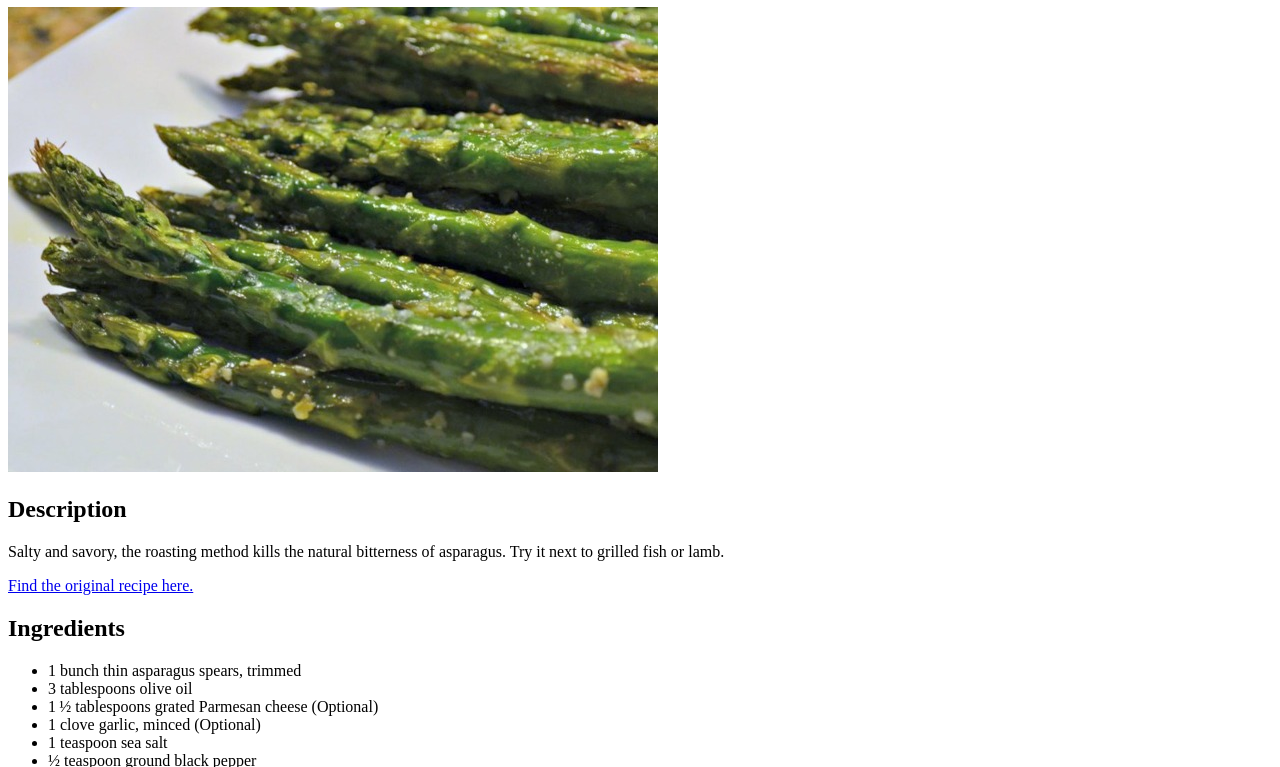
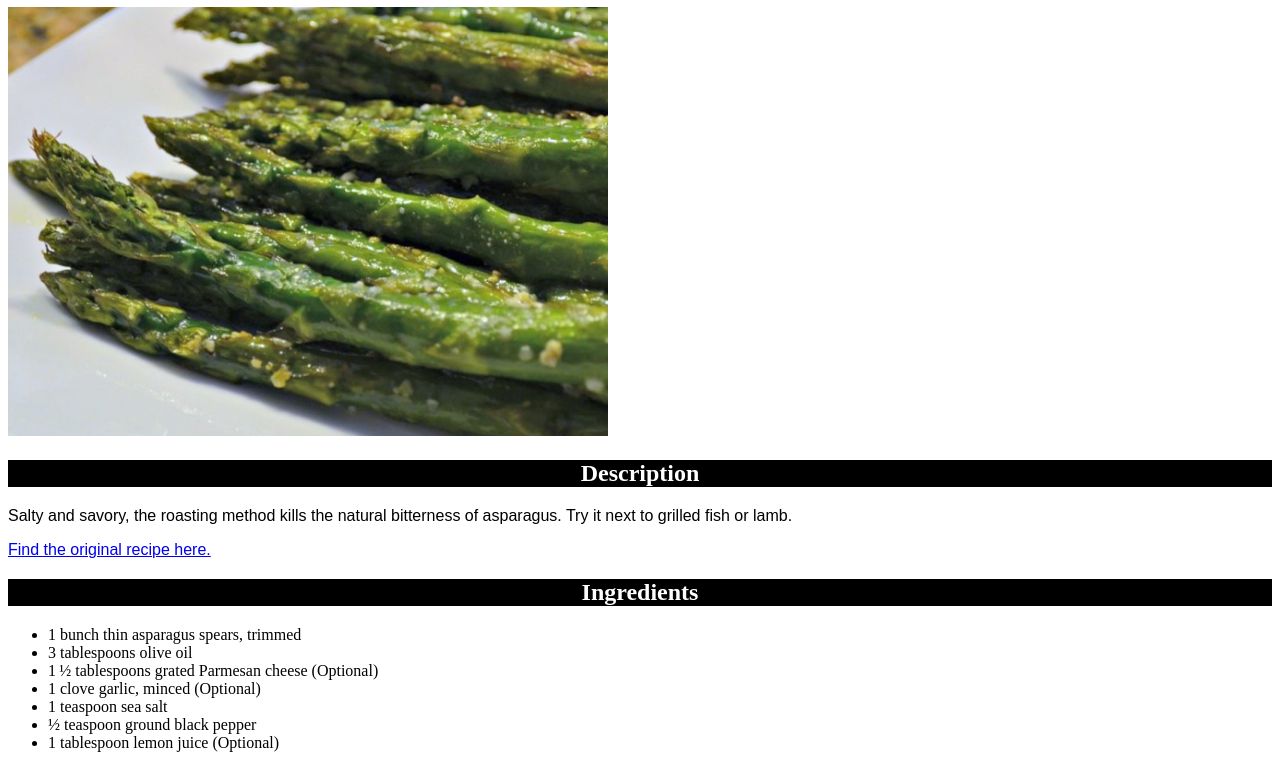
Before and after one commit to lightningwind/odin-recipes, a plain HTML site: page recipes/asparagus.html in a window 1280 px wide. Shown: the part 73-840 px from the top of the page. Drawn offline with Linux system fonts and the light colour scheme; files that its build step writes are made by us from their sources.

Commit message:
Add some styles

```diff
--- a/recipes/asparagus.html
+++ b/recipes/asparagus.html
@@ -5,7 +5,7 @@
     <meta http-equiv="X-UA-Compatible" content="IE=edge">
     <meta name="viewport" content="width=device-width, initial-scale=1.0">
     <title>Asparagus</title>
-    <link rel="stylesheet" href="./styles.css"/>
+    <link rel="stylesheet" href="./../styles.css"/>
 </head>
 <body>
     <h1>Oven-Roasted Asparagus</h1>
--- a/styles.css
+++ b/styles.css
@@ -0,0 +1,14 @@
+h1, h2 {
+    background-color: black;
+    color: white;
+    text-align: center;
+}
+
+p {
+    font-family: Arial, Helvetica, sans-serif;
+}
+
+img {
+    height: auto;
+    width: 600px;
+}
```
Also changed, not shown: recipes/cookies.html (+1 -1 lines), recipes/lasagna.html (+1 -1 lines).
